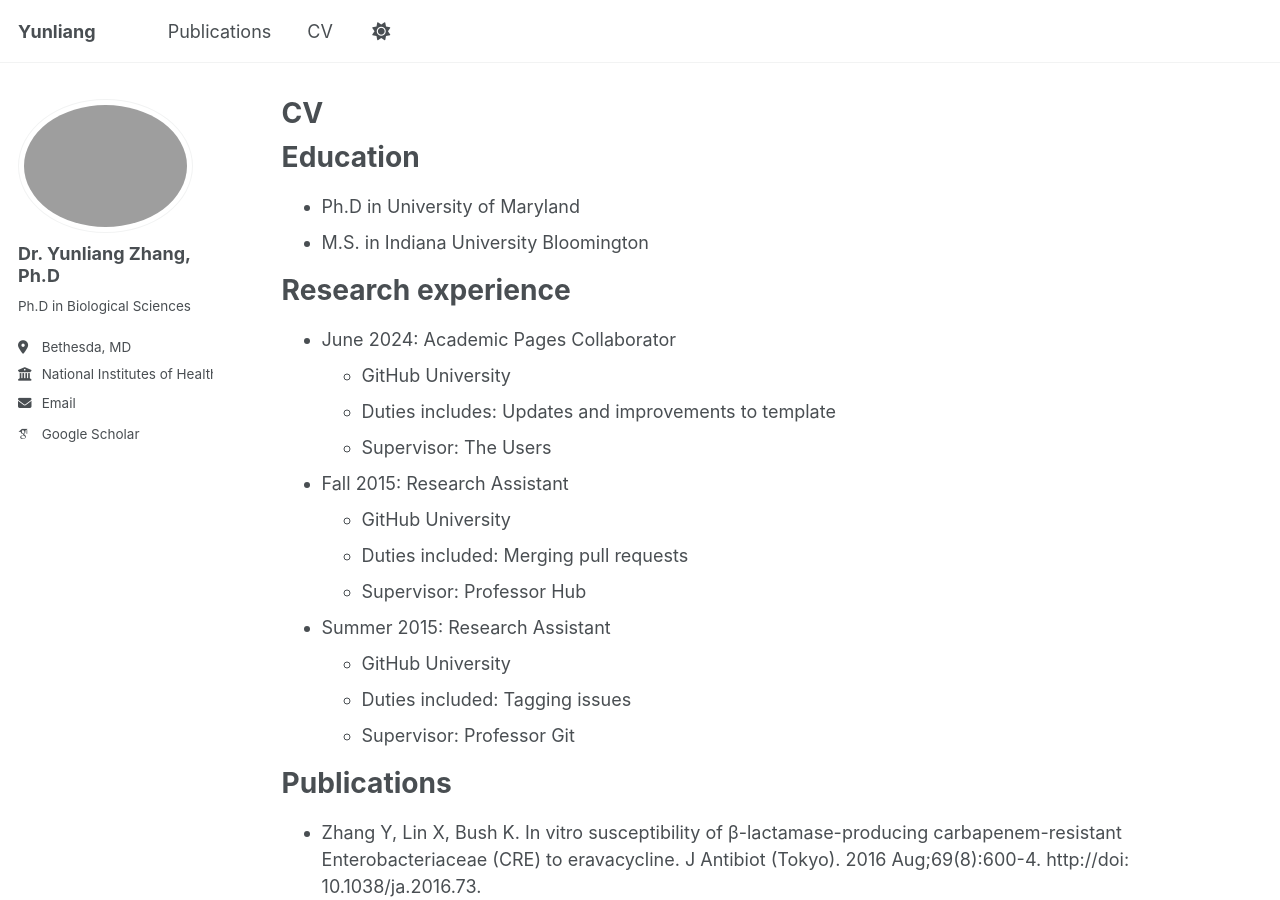
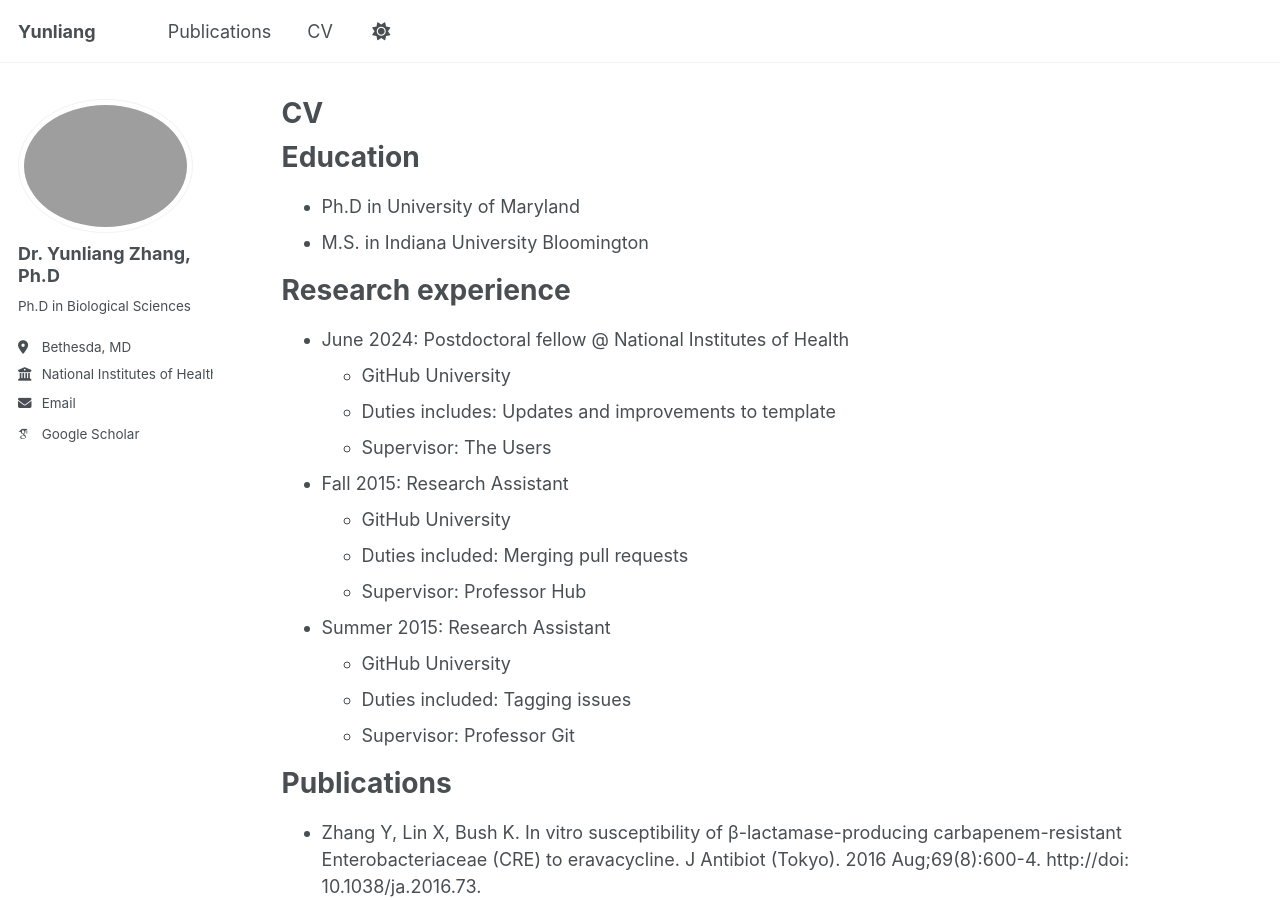
Before and after one commit to zhang-virpath/zhang-virpath.github.io, a Jekyll site: the page built from _pages/cv.md, in a window 1280 px wide and 900 px high. Built offline with Jekyll 4.4.1, drawn with Linux system fonts in a browser that asks for light colours; some web fonts are replaced.

Commit message:
Update cv.md

```diff
--- a/_pages/cv.md
+++ b/_pages/cv.md
@@ -17,7 +17,7 @@ Education
 
 Research experience
 ======
-* June 2024: Academic Pages Collaborator
+* June 2024: Postdoctoral fellow @ National Institutes of Health
   * GitHub University
   * Duties includes: Updates and improvements to template
   * Supervisor: The Users
```
